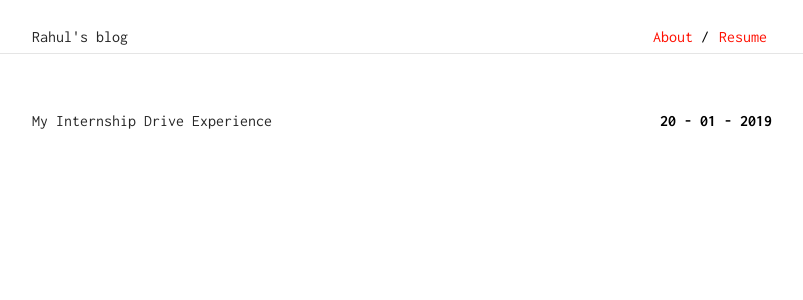
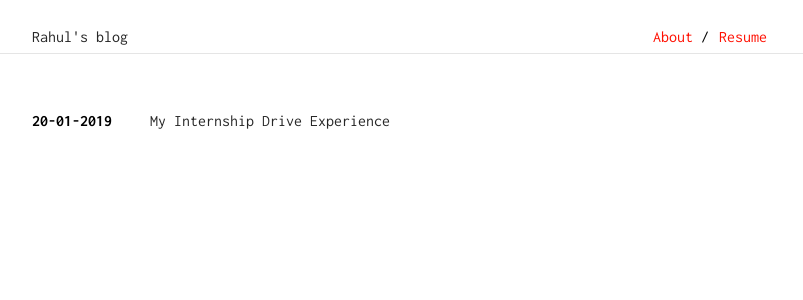
Before and after one commit to rhl-bthr/rhl-bthr.github.io, a Jekyll site: the page built from index.html, in a window 1280 px wide. Shown: the top 300 px of the page, without its empty margins (238-1041 px from the left). Built offline with Jekyll 4.4.1, drawn with Linux system fonts in a browser that asks for light colours.

Commit message:
move date to left of post title

```diff
--- a/css/main.scss
+++ b/css/main.scss
@@ -90,9 +90,9 @@ h2:after {
     max-width: 500px;
     color: #272727;
 }
-.post-details{
-    @extend .pull-right;
-    text-align: right;
+.post-date{
+    padding-right: 30px;
+    display: inline-block;
 }
 
 // pages
--- a/index.html
+++ b/index.html
@@ -6,11 +6,9 @@ homepage: true
 <br>
 
 {% for post in site.posts %}
+    <div class="post-date"><b>{{ post.date | date: "%d-%m-%Y" }}</b></div>
     <a href="{{site.baseurl}}{{ post.url }}" class="post-title">
         {{ post.title }}
     </a>
-    <div class="post-details">
-        <b>{{ post.date | date: "%d - %m - %Y" }}</b>
-    </div>
     <br>
 {% endfor %}
```
